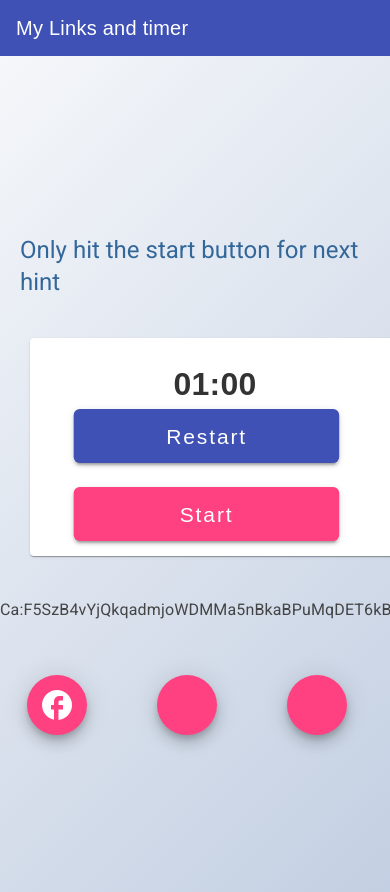
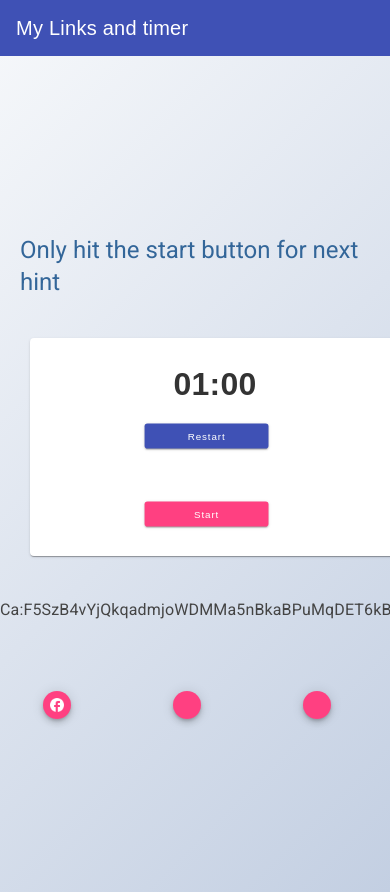
Before and after one commit to A4nold/TresureHunt, an Angular app: page / in a window 390 px wide. Built offline with nearby package versions, Linux system fonts and the light colour scheme.

Commit message:
changes made

```diff
--- a/src/app/count-down/count-down.component.scss
+++ b/src/app/count-down/count-down.component.scss
@@ -114,13 +114,13 @@ h1{
         width: 95%; /* Ensure cards are responsive on small screens */
         max-width: none;
       }
-    // .link-grid {
-    //   max-width: 100%;
-    // }
-    // button {
-    //   transform: scale(1.2);
-    // }
-    // button:hover {
-    //   transform: scale(1.3);
-    // }
+    .link-grid {
+      max-width: 100%;
+    }
+    button {
+      transform: scale(0.7);
+    }
+    button:hover {
+      transform: scale(0.9);
+    }
   }
```
